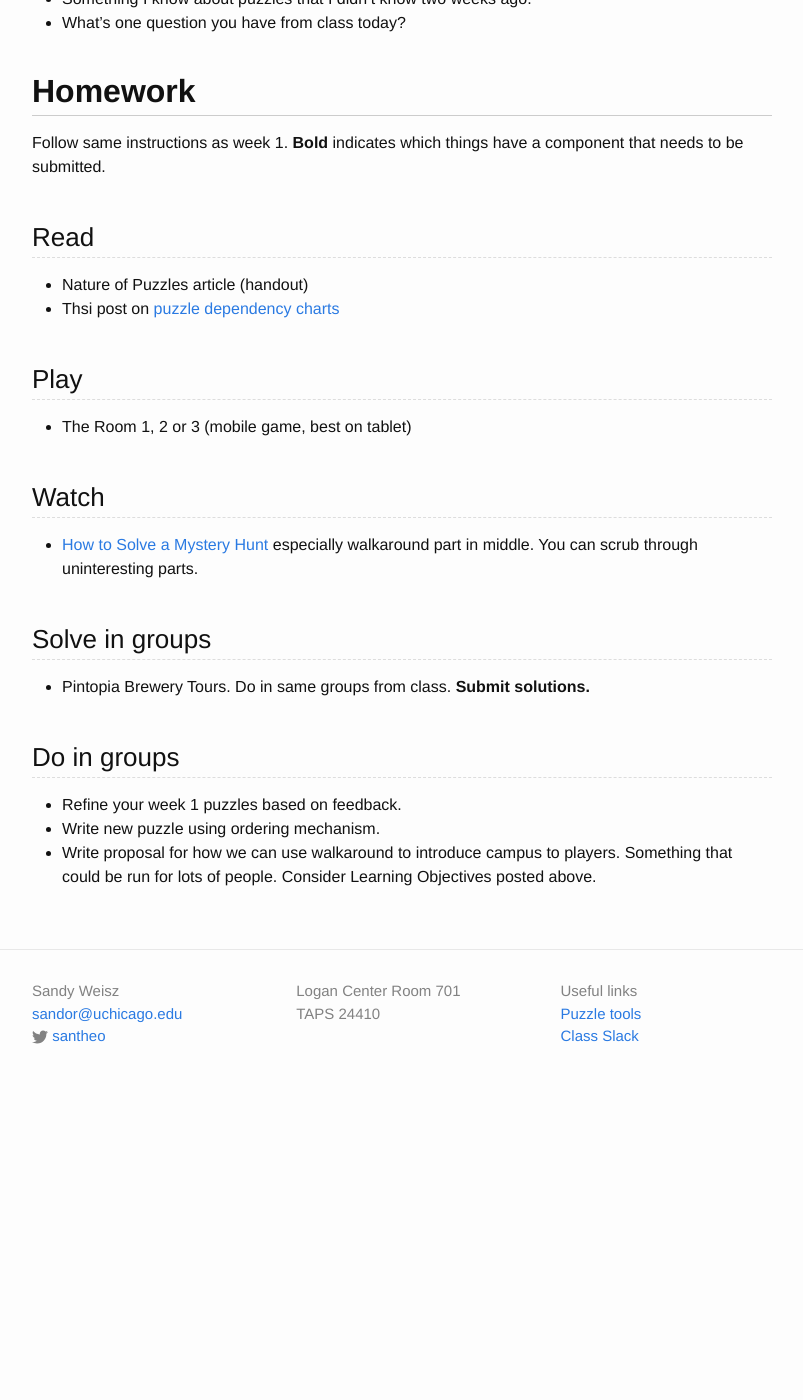
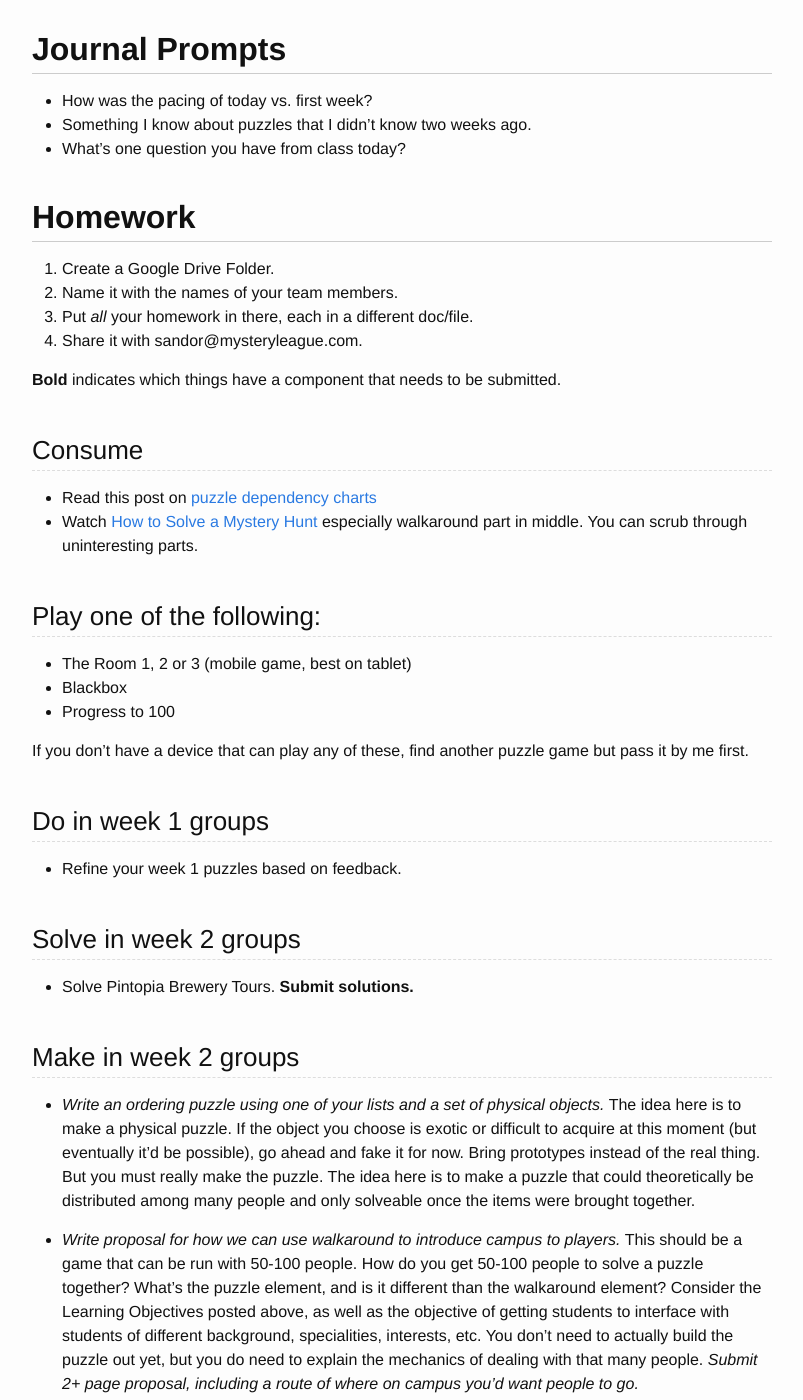
Before and after one commit to transmedia-puzzles/transmedia-puzzles.github.io, a Jekyll site: the page built from _posts/2017-04-03-2.md, in a window 1280 px wide and 1400 px high, scrolled down 657 px. Shown: the whole window, without its empty margins (238-1041 px from the left). Built offline with Jekyll 4.4.1, drawn with Linux system fonts in a browser that asks for light colours; before the commit the page ends 1765 px from its top, so only the background shows below that; some of the changed text lies outside the part shown.

Commit message:
Week 2 clarity

```diff
--- a/_posts/2017-04-03-2.md
+++ b/_posts/2017-04-03-2.md
@@ -7,9 +7,15 @@ categories: class
 
 ## Links from class
 
+* [Wikipedia wildcard search](http://www.crosswordnexus.com/wiki/)
+* [Puzzle sources](https://airtable.com/shrWoeVkouLQEgzfP/tblRxjGRjO0rXIJGA)
+* [Spreadsheet tools](https://docs.google.com/spreadsheets/d/18xebkzSj5kLoaTWOp2X6CCkN64N1xSX3wP3lXcnmy9k/edit?usp=sharing)
+
 ## Puzzles from class
 
-## Learning Objectives
+[Heart of the Matter](http://www.shinteki.com/potm/PotM2016.03.448102858.pdf)
+
+## ARG Learning Objectives
 
 1. Knowing available resources on campus (e.g., how to use the library, where the Center for Identity and Inclusion is located, what kind of programming the Gender and Race Centers offer).
 2. Being able to get around campus, Hyde Park, and Chicago.
@@ -23,27 +29,36 @@ categories: class
 
 ## Homework
 
-Follow same instructions as week 1. **Bold** indicates which things have a component that needs to be submitted.
+1. Create a Google Drive Folder.
+2. Name it with the names of your team members.
+3. Put _all_ your homework in there, each in a different doc/file.
+4. Share it with sandor@mysteryleague.com.
 
-### Read
+ **Bold** indicates which things have a component that needs to be submitted.
 
-* Nature of Puzzles article (handout)
-* Thsi post on [puzzle dependency charts](http://grumpygamer.com/puzzle_dependency_charts)
+### Consume
 
-### Play
+* Read this post on [puzzle dependency charts](http://grumpygamer.com/puzzle_dependency_charts)
+* Watch [How to Solve a Mystery Hunt](https://www.youtube.com/watch?v=z9OHLnIEegI) especially walkaround part in middle. You can scrub through uninteresting parts.
+
+### Play one of the following:
 
 * The Room 1, 2 or 3 (mobile game, best on tablet)
+* Blackbox
+* Progress to 100
 
-### Watch
+If you don't have a device that can play any of these, find another puzzle game but pass it by me first.
 
-* [How to Solve a Mystery Hunt](https://www.youtube.com/watch?v=z9OHLnIEegI) especially walkaround part in middle. You can scrub through uninteresting parts.
-
-### Solve in groups
-
-* Pintopia Brewery Tours. Do in same groups from class. **Submit solutions.**
-
-### Do in groups
+### Do in week 1 groups
 
 * Refine your week 1 puzzles based on feedback.
-* Write new puzzle using ordering mechanism.
-* Write proposal for how we can use walkaround to introduce campus to players. Something that could be run for lots of people. Consider Learning Objectives posted above.
+
+### Solve in week 2 groups
+
+* Solve Pintopia Brewery Tours. **Submit solutions.**
+
+### Make in week 2 groups
+
+* *Write an ordering puzzle using one of your lists and a set of physical objects.* The idea here is to make a physical puzzle. If the object you choose is exotic or difficult to acquire at this moment (but eventually it'd be possible), go ahead and fake it for now. Bring prototypes instead of the real thing. But you must really make the puzzle. The idea here is to make a puzzle that could theoretically be distributed among many people and only solveable once the items were brought together.
+
+* *Write proposal for how we can use walkaround to introduce campus to players.* This should be a game that can be run with 50-100 people. How do you get 50-100 people to solve a puzzle together? What's the puzzle element, and is it different than the walkaround element? Consider the Learning Objectives posted above, as well as the objective of getting students to interface with students of different background, specialities, interests, etc. You don't need to actually build the puzzle out yet, but you do need to explain the mechanics of dealing with that many people. *Submit 2+ page proposal, including a route of where on campus you'd want people to go.*
```
